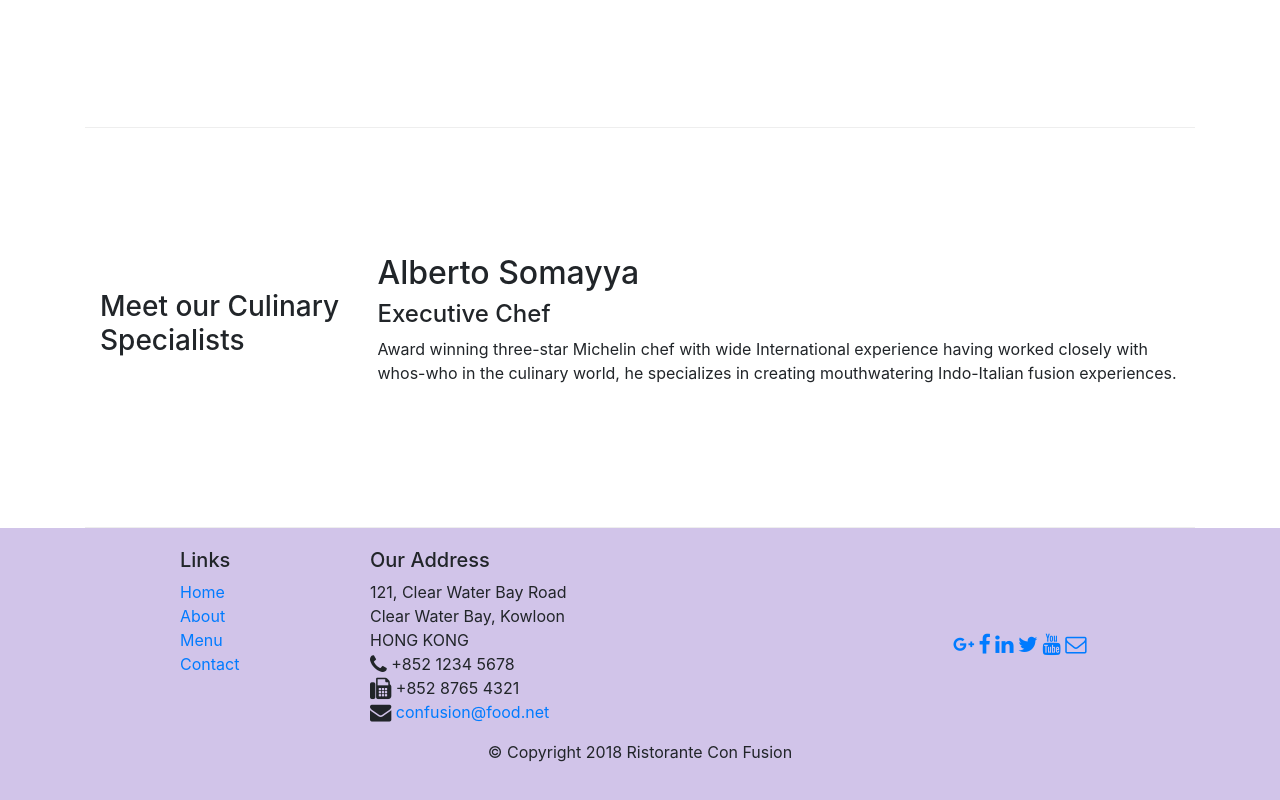
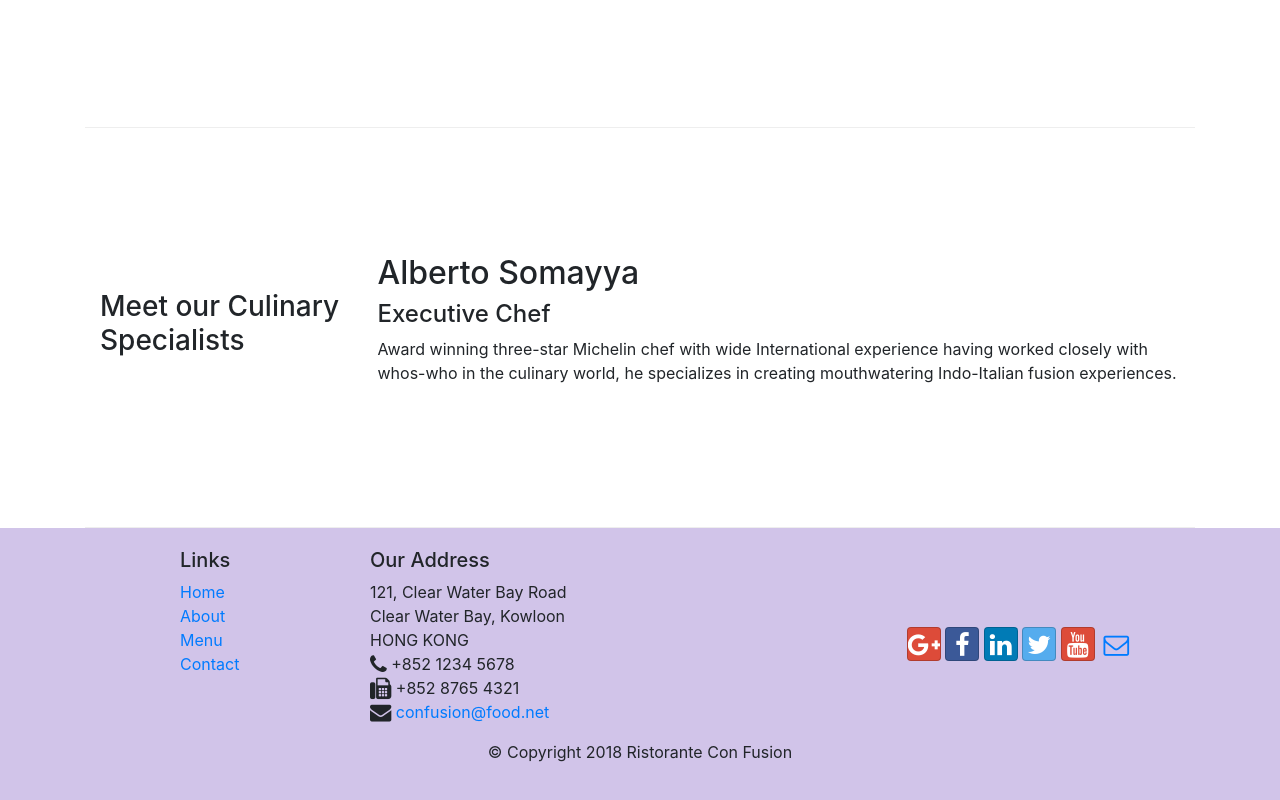
Before and after one commit to onurgurkangultekin/confusion, a website: page index.html in a window 1280 px wide. Shown: the part 956-1756 px from the top of the page. Drawn offline with nearby package versions, Linux system fonts and the light colour scheme.

Commit message:
social media buttons

```diff
--- a/index.html
+++ b/index.html
@@ -108,12 +108,12 @@
                 </div>
                 <div class="col-12 col-sm-4 align-self-center">
                     <div class="text-center">
-                        <a href="http://google.com/+"><i class="fa fa-google-plus"></i></a>
-                        <a href="http://www.facebook.com/profile.php?id="><i class="fa fa-facebook fa-lg"></i></a>
-                        <a href="http://www.linkedin.com/in/"><i class="fa fa-linkedin fa-lg"></i></a>
-                        <a href="http://twitter.com/"><i class="fa fa-twitter fa-lg"></i></a>
-                        <a href="http://youtube.com/"><i class="fa fa-youtube fa-lg"></i></a>
-                        <a href="mailto:"><i class="fa fa-envelope-o fa-lg"></i></a>
+                        <a class="btn btn-social-icon btn-google" href="http://google.com/+"><i class="fa fa-google-plus"></i></a>
+                        <a class="btn btn-social-icon btn-facebook"href="http://www.facebook.com/profile.php?id="><i class="fa fa-facebook fa-lg"></i></a>
+                        <a class="btn btn-social-icon btn-linkedin" href="http://www.linkedin.com/in/"><i class="fa fa-linkedin fa-lg"></i></a>
+                        <a class="btn btn-social-icon btn-twitter" href="http://twitter.com/"><i class="fa fa-twitter fa-lg"></i></a>
+                        <a class="btn btn-social-icon btn-google" href="http://youtube.com/"><i class="fa fa-youtube fa-lg"></i></a>
+                        <a class="btn btn-social-icon" href="mailto:"><i class="fa fa-envelope-o fa-lg"></i></a>
                     </div>
                 </div>
             </div>
```
